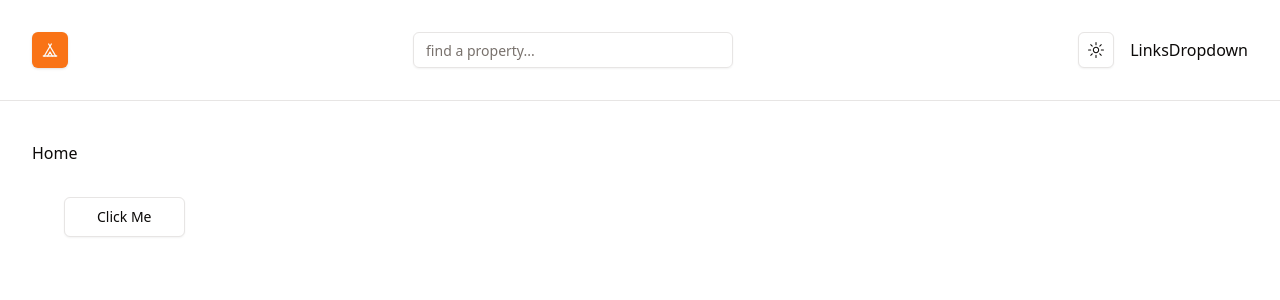
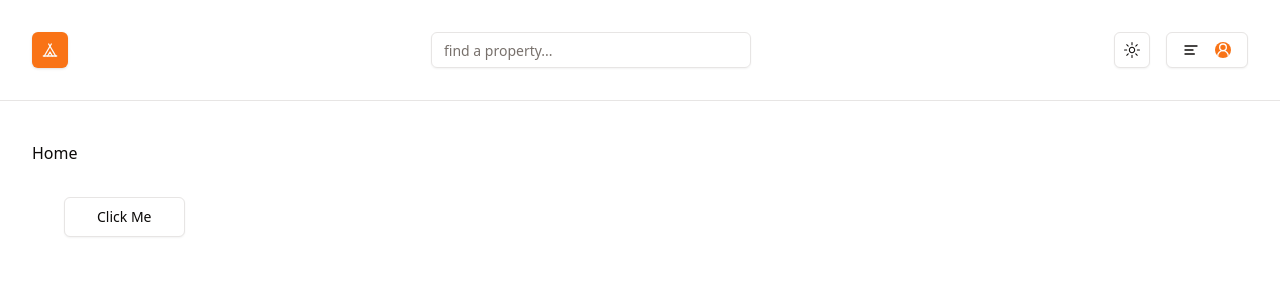
Before and after one commit to lesterflor/home-away, a Next.js app: page / in a window 1280 px wide. Shown: the top 300 px of the page. Built offline with nearby package versions, Linux system fonts and the light colour scheme.

Commit message:
set up Clerk authentication

```diff
--- a/package.json
+++ b/package.json
@@ -9,6 +9,7 @@
     "lint": "next lint"
   },
   "dependencies": {
+    "@clerk/nextjs": "^5.0.1",
     "@radix-ui/react-checkbox": "^1.1.3",
     "@radix-ui/react-dropdown-menu": "^2.1.4",
     "@radix-ui/react-icons": "^1.3.2",
@@ -28,6 +29,7 @@
     "react": "^18",
     "react-day-picker": "^8.10.1",
     "react-dom": "^18",
+    "react-icons": "^5.4.0",
     "tailwind-merge": "^2.6.0",
     "tailwindcss-animate": "^1.0.7"
   },
--- a/src/app/layout.tsx
+++ b/src/app/layout.tsx
@@ -2,6 +2,7 @@
 import './globals.css';
 import Navbar from '@/components/navbar/Navbar';
 import Providers from './providers';
+import { ClerkProvider } from '@clerk/nextjs';
 
 export const metadata: Metadata = {
 	title: 'Home Away',
@@ -14,6 +15,7 @@
 	children: React.ReactNode;
 }>) {
 	return (
+		<ClerkProvider>
 			<html
 				lang='en'
 				suppressHydrationWarning>
@@ -24,5 +26,6 @@
 					</Providers>
 				</body>
 			</html>
+		</ClerkProvider>
 	);
 }
--- a/src/components/navbar/LinksDropdown.tsx
+++ b/src/components/navbar/LinksDropdown.tsx
@@ -1,5 +1,45 @@
 import React from 'react';
+import {
+	DropdownMenu,
+	DropdownMenuContent,
+	DropdownMenuItem,
+	DropdownMenuTrigger
+	//DropdownMenuSeparator
+} from '@/components/ui/dropdown-menu';
+import { LuAlignLeft } from 'react-icons/lu';
+import Link from 'next/link';
+import { Button } from '../ui/button';
+import UserIcon from './UserIcon';
+import { links } from '@/utils/link';
+//import SignOutLink from './SignOutLink';
 
 export default function LinksDropdown() {
-	return <div>LinksDropdown</div>;
+	return (
+		<DropdownMenu>
+			<DropdownMenuTrigger asChild>
+				<Button
+					variant='outline'
+					className='flex gap-4 max-w-[100px]'>
+					<LuAlignLeft className='w-6 h-6' />
+					<UserIcon />
+				</Button>
+			</DropdownMenuTrigger>
+			<DropdownMenuContent
+				className='w-52'
+				align='start'
+				sideOffset={10}>
+				{links.map((link) => {
+					return (
+						<DropdownMenuItem key={link.href}>
+							<Link
+								href={link.href}
+								className='capitalize w-full'>
+								{link.label}
+							</Link>
+						</DropdownMenuItem>
+					);
+				})}
+			</DropdownMenuContent>
+		</DropdownMenu>
+	);
 }
--- a/src/components/navbar/UserIcon.tsx
+++ b/src/components/navbar/UserIcon.tsx
@@ -1,5 +1,6 @@
 import React from 'react';
+import { LuUserRound } from 'react-icons/lu';
 
 export default function UserIcon() {
-	return <div>UserIcon</div>;
+	return <LuUserRound className='w-6 h-6 bg-primary rounded-full text-white' />;
 }
--- /dev/null
+++ b/src/utils/link.ts
@@ -0,0 +1,14 @@
+type NavLink = {
+	href: string;
+	label: string;
+};
+
+export const links: NavLink[] = [
+	{ href: '/', label: 'home' },
+	{ href: '/favorites ', label: 'favorites' },
+	{ href: '/bookings ', label: 'bookings' },
+	{ href: '/reviews ', label: 'reviews' },
+	{ href: '/rentals/create ', label: 'create rental' },
+	{ href: '/rentals', label: 'my rentals' },
+	{ href: '/profile ', label: 'profile' }
+];
```
Also changed, not shown: src/middleware.ts (added, +18 -0 lines), 2 other files (tests, documents, lock files or other folders). Lines whose indentation alone changed are shown as unchanged.
